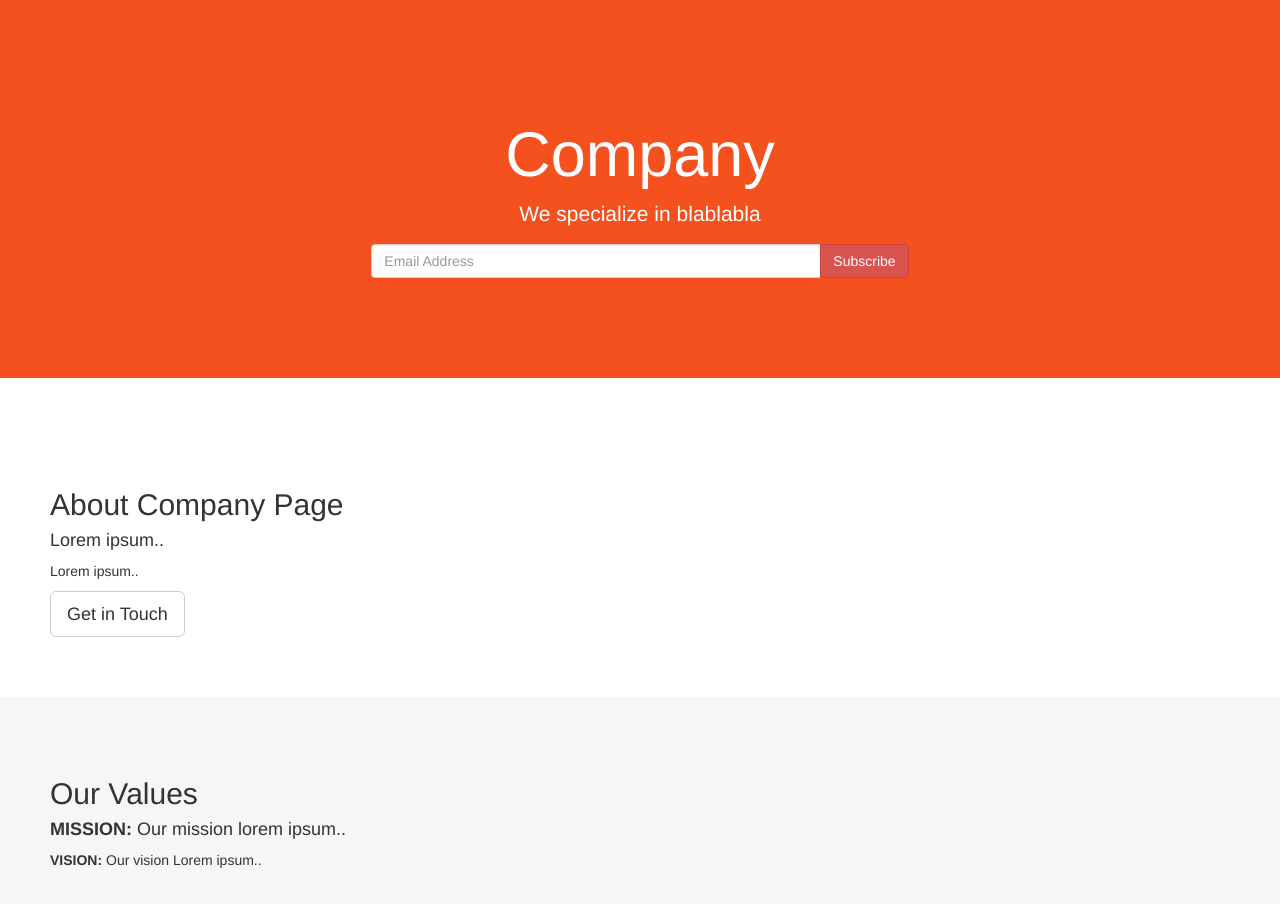
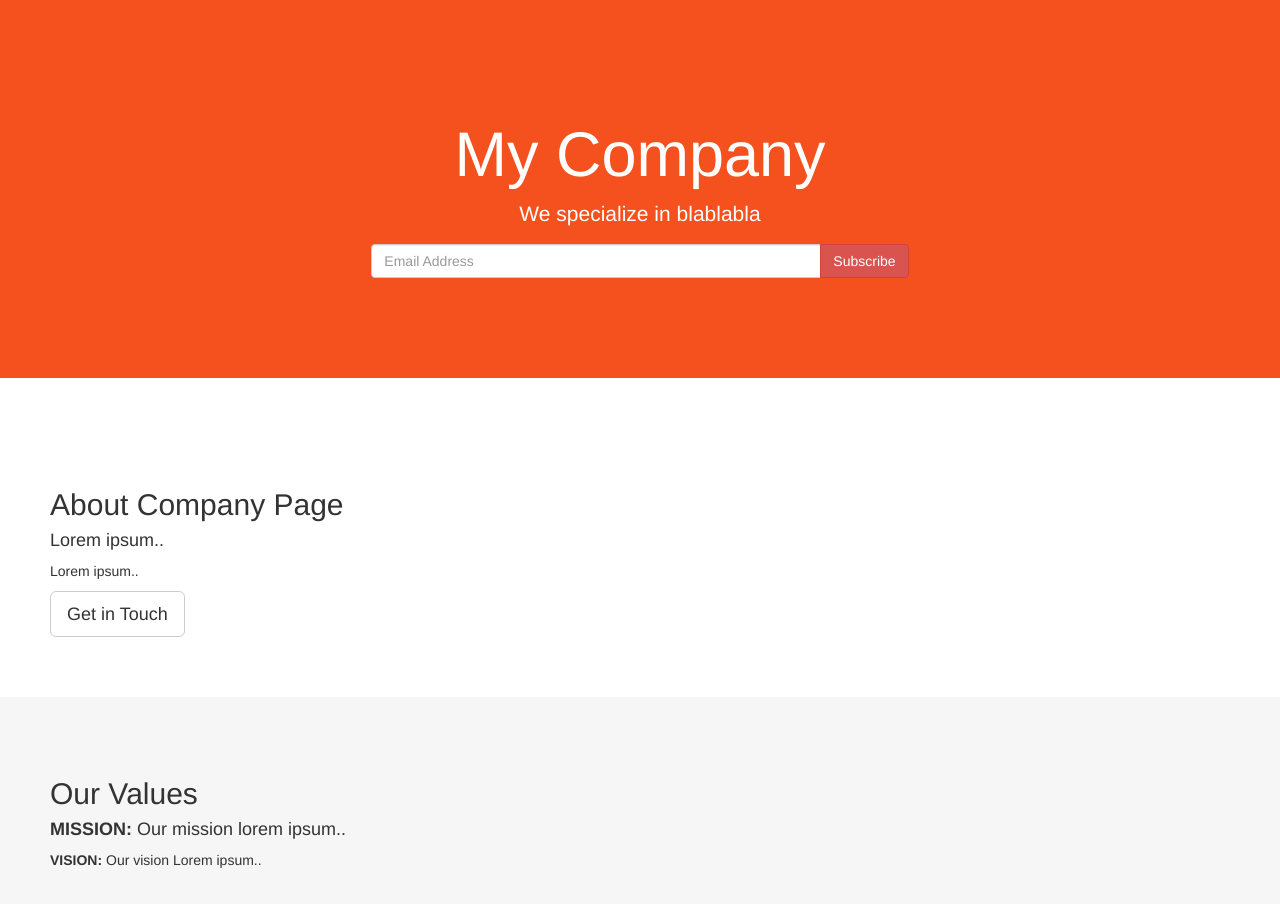
Before and after one commit to japslakmal/mwad-b2-prasad, a plain HTML site: page index.html in a window 1280 px wide. Drawn offline with nearby package versions, Linux system fonts and the light colour scheme.

Commit message:
Update index.html

```diff
--- a/index.html
+++ b/index.html
@@ -25,7 +25,7 @@
 <body>
 
 <div class="jumbotron text-center">
-  <h1>Company</h1>
+  <h1>My Company</h1>
   <p>We specialize in blablabla</p>
   <form class="form-inline">
     <div class="input-group">
```
